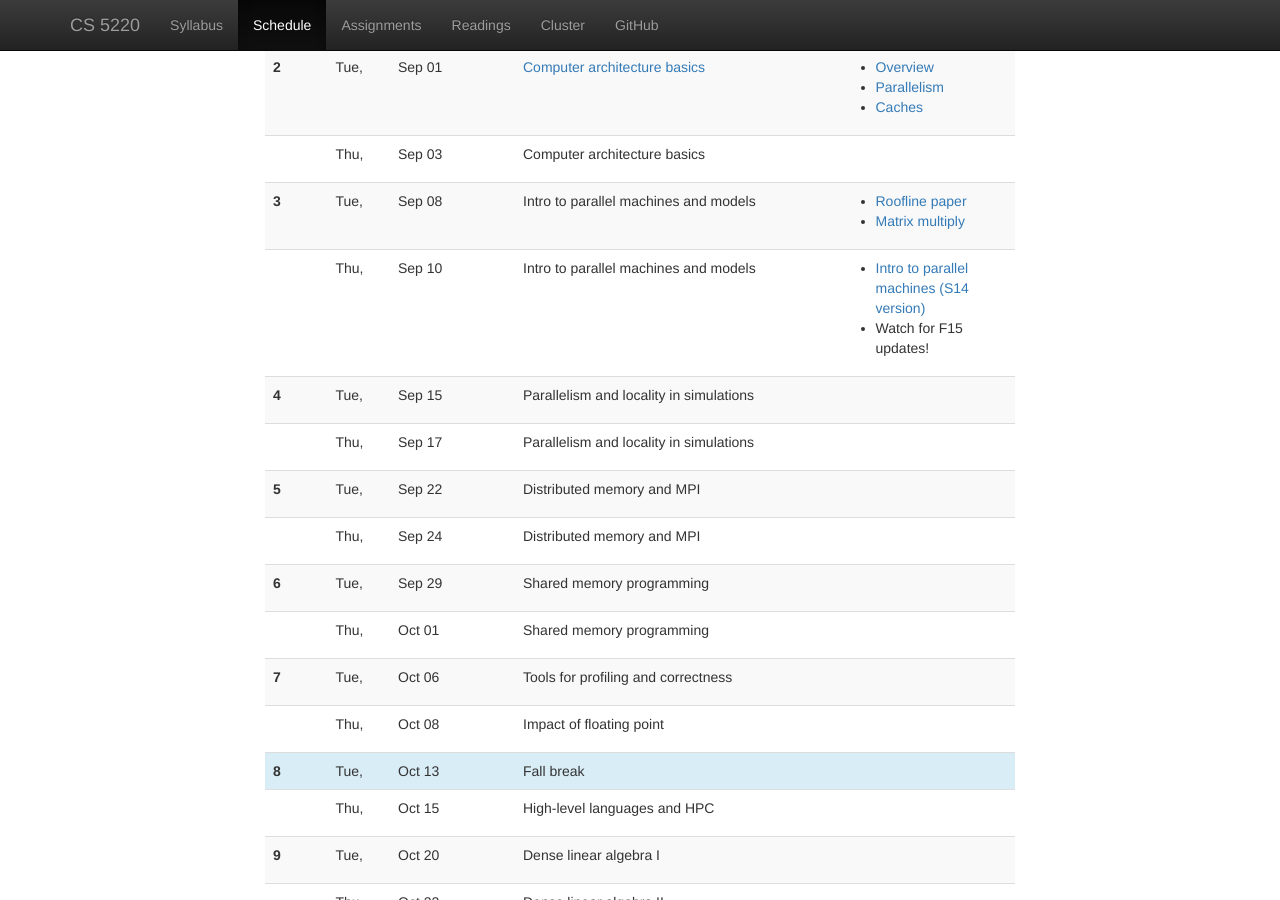
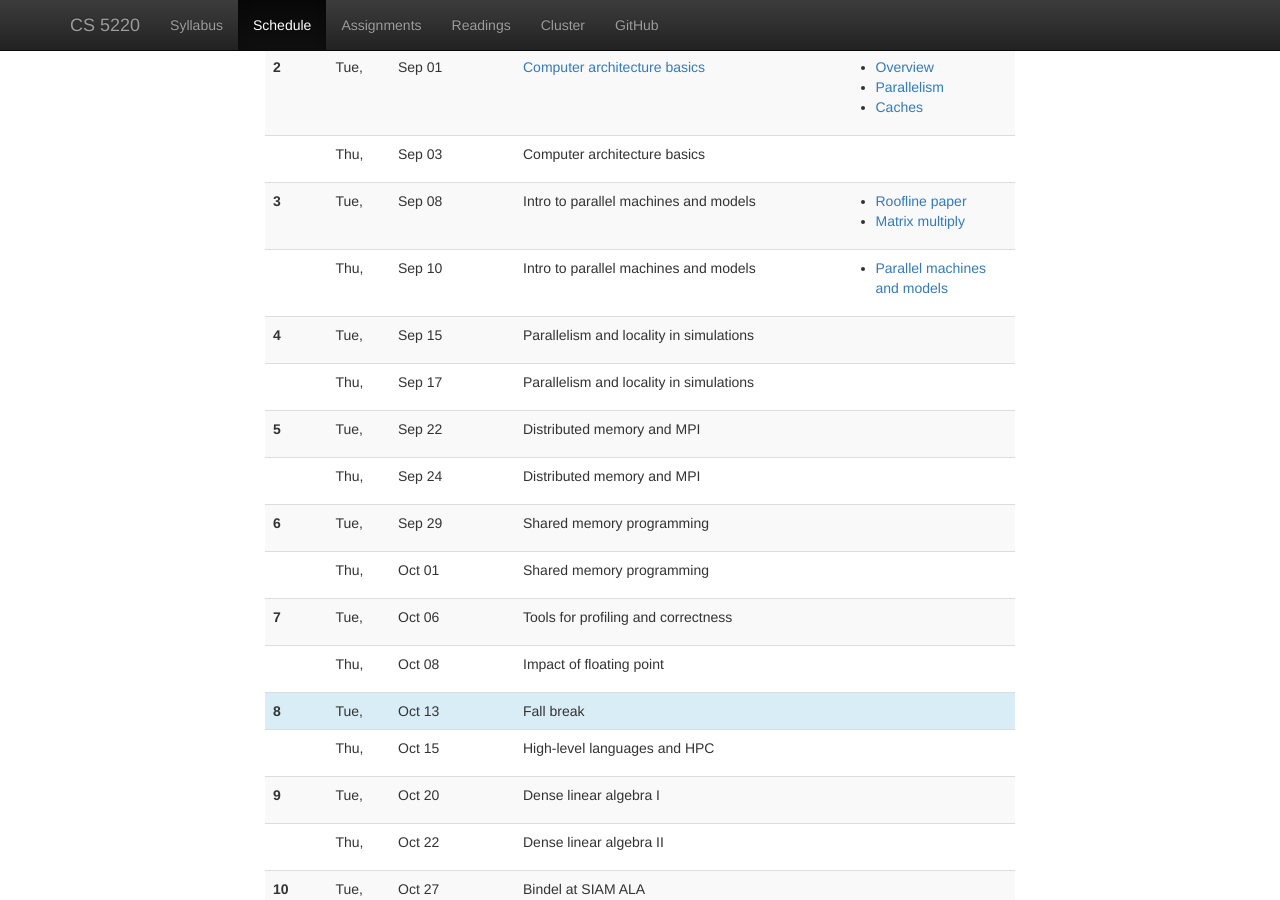
Before and after one commit to cornell-cs5220-f15/cornell-cs5220-f15.github.io, a Jekyll site: the page built from schedule.html, in a window 1280 px wide and 900 px high, scrolled down 343 px. Built offline with Jekyll 4.4.1, drawn with Linux system fonts in a browser that asks for light colours; nearby versions of some CDN libraries.

Commit message:
Added lecture slide link for 9/10

```diff
--- a/_data/lectures.yml
+++ b/_data/lectures.yml
@@ -40,8 +40,7 @@
   date: 2015-09-10
   info: Intro to parallel machines and models
   hw:
-    - <a href="http://www.cs.cornell.edu/~bindel/class/cs5220-s14/lectures/lec05.pdf">Intro to parallel machines (S14 version)</a>
-    - Watch for F15 updates!
+    - <a href="slides/2015-09-10-parallel.html">Parallel machines and models</a>
 #
 # ==================
 # Week 3
```
